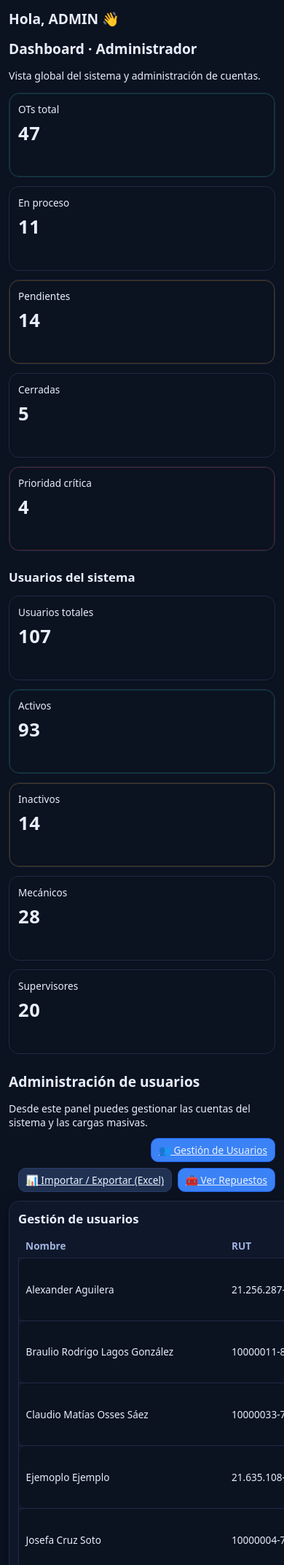
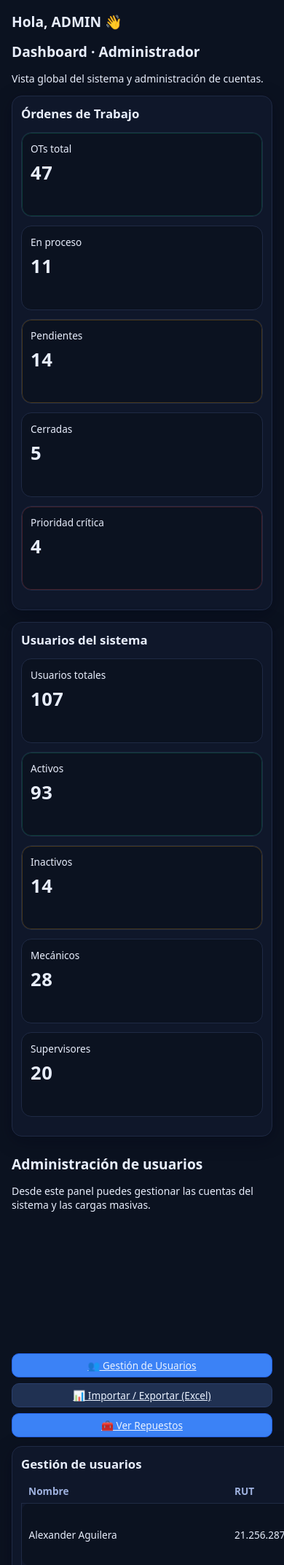
Before and after one commit to alexander286/pepsico_web, a Django app: page /dashboard/admin in a window 390 px wide; the page is wider, and only the part inside the window is pictured. Shown: the part 146-2290 px from the top of that part at 73% size. Run offline with Django 5.2, Linux system fonts and the light colour scheme; a user stored in the database is signed in; data comes from the database, SQL or seed files in the repository; both versions use the stored data as it was after the commit.

Commit message:
Agrego nuevos campos

```diff
--- a/app_taller/static/css/base.css
+++ b/app_taller/static/css/base.css
@@ -1748,3 +1748,76 @@ body {
     text-align: center;
   }
 }
+
+
+
+/* ==== FIX: alineación de textos en el contenido principal ==== */
+
+.container {
+  max-width: 1200px;
+  margin: 0 auto;
+  padding: 1rem;
+  box-sizing: border-box;
+}
+
+/* Asegura que títulos y párrafos NO tengan sangría rara */
+.container h1,
+.container h2,
+.container h3,
+.container p {
+  margin-left: 0 !important;
+  padding-left: 0 !important;
+  text-indent: 0 !important;
+}
+/* ==== FIX: barra de acciones de admin ==== */
+
+.admin-actions-bar {
+  align-items: center;
+}
+
+.admin-actions-buttons {
+  display: flex;
+  flex-wrap: wrap;
+  gap: .5rem;
+  justify-content: flex-end;
+}
+
+@media (max-width: 900px) {
+  .admin-actions-bar {
+    flex-direction: column;
+    align-items: flex-start;
+  }
+
+  .admin-actions-buttons {
+    width: 100%;
+    justify-content: flex-start;
+  }
+
+  .admin-actions-buttons .btn {
+    width: 100%;
+    text-align: center;
+  }
+}
+/* ==== FIX GLOBAL: evitar corrimientos horizontales ==== */
+html,
+body {
+  max-width: 100%;
+  overflow-x: hidden;   /* 👈 no permitir scroll horizontal de toda la página */
+}
+
+/* El contenedor principal siempre dentro del viewport */
+.container {
+  max-width: 1200px;
+  margin: 0 auto;
+  padding: 1rem;
+  box-sizing: border-box;
+}
+/* Alinear títulos y textos del contenido principal */
+.container h1,
+.container h2,
+.container h3,
+.container p {
+  margin-left: 0 !important;
+  padding-left: 0 !important;
+  text-indent: 0 !important;
+}
--- a/app_taller/templates/app_taller/dashboard_admin.html
+++ b/app_taller/templates/app_taller/dashboard_admin.html
@@ -4,8 +4,11 @@
 
 <h2>Hola, {{ usuario_app.nombre_completo|default:request.user.get_username }} 👋</h2>
 <h2>Dashboard · Administrador</h2>
-<p>Vista global del sistema y administración de cuentas.</p>
+<p class="muted">Vista global del sistema y administración de cuentas.</p>
 
+{# KPIs OTs #}
+<section class="card">
+  <h3>Órdenes de Trabajo</h3>
   <div class="kpi-grid">
     <div class="kpi ok">
       <div class="kpi-label">OTs total</div>
@@ -28,8 +31,11 @@
       <div class="kpi-value">{{ kpi_ots.criticas }}</div>
     </div>
   </div>
+</section>
 
-<h3 style="margin-top:1.5rem;">Usuarios del sistema</h3>
+{# KPIs usuarios #}
+<section class="card">
+  <h3>Usuarios del sistema</h3>
   <div class="kpi-grid">
     <div class="kpi">
       <div class="kpi-label">Usuarios totales</div>
@@ -52,12 +58,13 @@
       <div class="kpi-value">{{ kpi_users.supervisores }}</div>
     </div>
   </div>
+</section>
 
 <h2 style="margin-top:1.5rem;">Administración de usuarios</h2>
 
-{# ⭐ Botones de acción en fila que se adaptan en móvil #}
+{# Barra de acciones: texto + botones #}
 <div class="admin-actions-bar">
-  <p class="muted">
+  <p class="muted admin-actions-text">
     Desde este panel puedes gestionar las cuentas del sistema y las cargas masivas.
   </p>
   <div class="admin-actions-buttons">
@@ -75,7 +82,8 @@
   </div>
 </div>
 
-<div class="grid-2 admin-grid">
+{# Grid principal: en desktop 2 columnas, en móvil 1 #}
+<div class="admin-grid">
   <section class="card">
     <h3>Gestión de usuarios</h3>
 
@@ -107,16 +115,14 @@
             </td>
             <td>
               <div class="acciones-usuario">
-                <form method="post"
-                      action="{% url 'admin_usuario_toggle_activo' u.id %}">
+                <form method="post" action="{% url 'admin_usuario_toggle_activo' u.id %}">
                   {% csrf_token %}
                   <button class="btn btn-xs" type="submit">
                     {% if u.activo %}Desactivar{% else %}Activar{% endif %}
                   </button>
                 </form>
 
-                <form method="post"
-                      action="{% url 'admin_usuario_reset_password' u.id %}">
+                <form method="post" action="{% url 'admin_usuario_reset_password' u.id %}">
                   {% csrf_token %}
                   <button class="btn btn-xs" type="submit">
                     Resetear clave
@@ -134,12 +140,14 @@
   </section>
 
   <section class="card">
+    <div class="admin-ultimas-ots-header">
       <h3>Últimas OTs creadas</h3>
       <a class="btn btn-xs" href="{% url 'ot_list' %}">
         📄 Listado OTs
       </a>
+    </div>
 
-    <div class="tabla-wrapper" style="margin-top:.5rem;">
+    <div class="tabla-wrapper">
       <table class="table-compact tabla-responsiva">
         <thead>
           <tr>
--- a/app_taller/templates/app_taller/ot_detalle.html
+++ b/app_taller/templates/app_taller/ot_detalle.html
@@ -55,6 +55,7 @@
           </div>
         </form>
       </div>
+      {% endif %}
 
       <div class="card">
         <h3>Cambiar estado</h3>
@@ -67,7 +68,6 @@
           </div>
         </form>
       </div>
-      {% endif %}
 
       <div class="card">
         <h3>Prioridad</h3>
@@ -90,7 +90,7 @@
           </div>
         </form>
       </div>
-    </aside>
+
   </div>
 </div>
 
```
Also changed, not shown: db.sqlite3, media/ot_adjuntos/000087/20251129_025205_709126_camion1.jpg (added), media/ot_adjuntos/000091/20251129_034826_977463_camion.jpg (added). Lines whose indentation alone changed are shown as unchanged.
